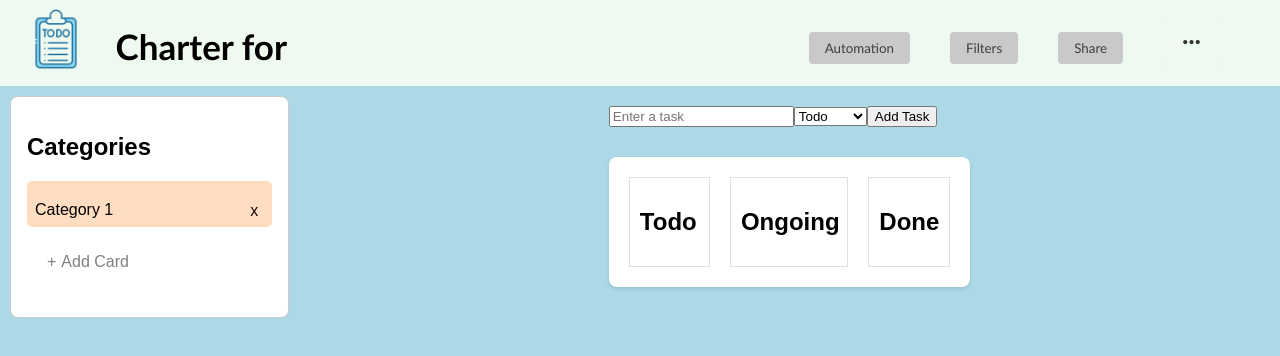
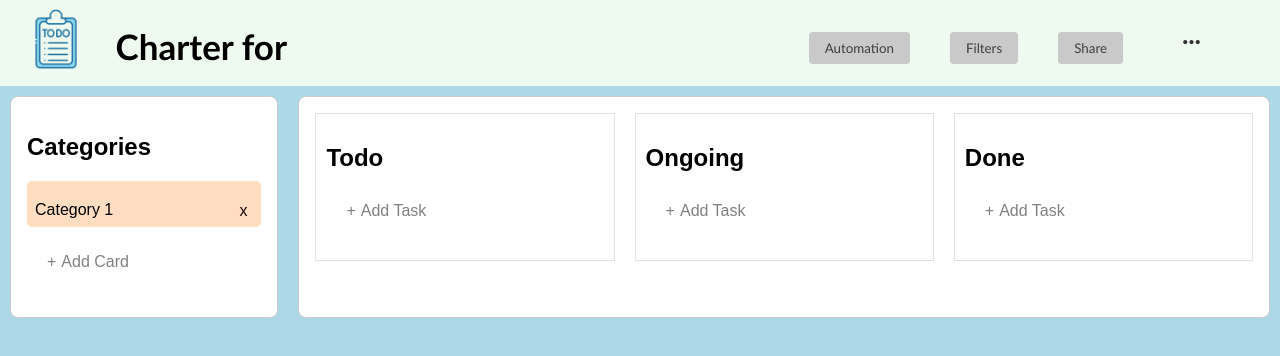
Before and after one commit to Amtizma/ProiectSOPM, a React (Create React App) app: page / in a window 1280 px wide. Shown: the top 356 px of the page. Built offline with nearby package versions, Linux system fonts and the light colour scheme.

Commit message:
add tasks

```diff
--- a/src/AddTask.js
+++ b/src/AddTask.js
@@ -1,10 +1,13 @@
 import React, { useState } from 'react';
-import AddTaskForm from './AddTaskForm';
-import './tasks.css'; // make sure this path is correct
+import './tasks.css';
+import TaskColumn from './TaskColumn';
 
 function AddTask() {
-  const [tasks, setTasks] = useState({ todo: [], ongoing: [], done: [] });
-  const [activeColumn, setActiveColumn] = useState('');
+  const [tasks, setTasks] = useState({
+    todo: [],
+    ongoing: [],
+    done: []
+  });
 
   const handleAddTask = (taskDescription, category) => {
     const newTask = { id: Date.now(), description: taskDescription };
@@ -12,28 +15,30 @@ function AddTask() {
       ...prevTasks,
       [category]: [...prevTasks[category], newTask]
     }));
-    setActiveColumn(category); // Highlight the column where the new task is added
-    setTimeout(() => setActiveColumn(''), 2000); // Remove highlight after 2 seconds
+  };
+
+  const deleteTasks = (category, taskId) => {
+    setTasks(prevTasks => {
+      const updatedTasks = { ...prevTasks };
+      updatedTasks[category] = updatedTasks[category].filter(task => task.id !== taskId);
+      return updatedTasks;
+    });
   };
 
   return (
-    <div>
-      <div className='form-container'>
-        <AddTaskForm onAddTask={handleAddTask} />
-      </div>
-      <div className='task-categories-container'>
+      <div className="task-containers">
         <div className='task-columns'>
           {Object.entries(tasks).map(([category, tasks]) => (
-            <div key={category} className={`task-column ${activeColumn === category ? 'active' : ''}`}>
-              <h2>{category.charAt(0).toUpperCase() + category.slice(1)}</h2>
-              {tasks.map(task => (
-                <div key={task.id} className='task'>{task.description}</div>
-              ))}
-            </div>
+              <TaskColumn
+                  key={category}
+                  category={category}
+                  tasks={tasks}
+                  onAddTask={handleAddTask}
+                  onDeleteTask={deleteTasks}
+              />
           ))}
         </div>
       </div>
-    </div>
   );
 }
 
--- a/src/AddTaskForm.js
+++ b/src/AddTaskForm.js
@@ -1,37 +1,52 @@
-// AddTaskForm.js
 import React, { useState } from 'react';
 
-function AddTaskForm({ onAddTask }) {
+const AddTaskForm = ({ onAddTask, category }) => {
+  const [showForm, setShowForm] = useState(false);
   const [task, setTask] = useState('');
-  const [category, setCategory] = useState('todo'); // set default category
+
+  const handleButtonClick = () => {
+    setShowForm(true);
+  };
 
   const handleSubmit = (e) => {
     e.preventDefault();
-    if (task) {
+    if (task.trim() !== '') {
       onAddTask(task, category);
       setTask('');
-      setCategory('todo'); // reset to default category
+      setShowForm(false);
     }
+  };
+
+  const handleCancel = () => {
+    setShowForm(false);
+    setTask('');
   };
 
   return (
       <div>
+        {showForm ? (
             <form onSubmit={handleSubmit}>
               <input
+                  className="category-name-textbox"
                   type="text"
                   value={task}
                   onChange={(e) => setTask(e.target.value)}
                   placeholder="Enter a task"
               />
-        <select value={category} onChange={(e) => setCategory(e.target.value)}>
-          <option value="todo">Todo</option>
-          <option value="ongoing">Ongoing</option>
-          <option value="done">Done</option>
-        </select>
-        <button type="submit">Add Task</button>
+              <button type="submit" className="confirm-add-category-button">
+                Add Task
+              </button>
+              <button type="button" onClick={handleCancel} className="cancel-add-category-button">
+                X
+              </button>
             </form>
+        ) : (
+            <button onClick={handleButtonClick} className="add-category-button">
+              Add Task
+            </button>
+        )}
       </div>
   );
-}
+};
 
 export default AddTaskForm;
--- a/src/App.css
+++ b/src/App.css
@@ -45,7 +45,7 @@
   display: flex;
   justify-content: space-around;
   margin-top: 20px;
-  width: 80%;
+  width: 100%;
 }
 
 .categorie {
--- a/src/App.js
+++ b/src/App.js
@@ -13,9 +13,7 @@ const App = () => {
             <TopBar />
             <div className="categoriesAndTasks">
             <CategoryPage />
-            <div className="categorii">
             <TaskPage/>
-            </div>
             </div>
         </div>
 
--- /dev/null
+++ b/src/TaskColumn.js
@@ -0,0 +1,34 @@
+import React, { useState } from 'react';
+import AddTaskForm from './AddTaskForm';
+
+function TaskColumn({ category, tasks, onAddTask, onDeleteTask }) {
+    const [activeColumn, setActiveColumn] = useState('');
+
+    const handleColumnHighlight = () => {
+        setActiveColumn(category); // Highlight the column
+        setTimeout(() => setActiveColumn(''), 2000); // Remove highlight after 2 seconds
+    };
+
+    const handleDeleteTask = (taskId) => {
+        onDeleteTask(category, taskId);
+    };
+
+    return (
+        <div className={`task-column ${activeColumn === category ? 'active' : ''}`}>
+            <h2>{category.charAt(0).toUpperCase() + category.slice(1)}</h2>
+            {tasks.map(task => (
+                <div key={task.id} className='task'>
+                    {task.description}
+                    <button onClick={() => handleDeleteTask(task.id)} className='delete-category-button'>
+                        x
+                    </button>
+                </div>
+            ))}
+            <div className='form-container'>
+                <AddTaskForm onAddTask={onAddTask} category={category} onHighlight={handleColumnHighlight} />
+            </div>
+        </div>
+    );
+}
+
+export default TaskColumn;
--- a/src/categories.css
+++ b/src/categories.css
@@ -1,4 +1,3 @@
-/* Stilizare pentru containerul ce conține categoriile */
 .categories {
     border: 1px solid #ccc;
     border-radius: 8px;
--- a/src/tasks.css
+++ b/src/tasks.css
@@ -1,4 +1,12 @@
-
+.task-containers{
+    border: 1px solid #ccc;
+    border-radius: 8px;
+    padding: 16px;
+    margin: 10px;
+    width: 80%;
+    background-color: white;
+    z-index: 0;
+}
 /* Container for all task categories */
 .task-categories-container {
     background-color: white;
@@ -21,7 +29,7 @@
   /* ...previous CSS styles... */
 
 .form-container {
-    margin-bottom: 30px; /* Increased space between the form and the columns */
+
 }
 
 
@@ -29,7 +37,7 @@
 .task-column {
     border: 1px solid #e1e1e1; /* Light grey border for delineation */
     padding: 10px;
-    width: 30%;
+    width: 33%;
     transition: transform 0.3s ease; /* Smooth transition for scaling */
 }
 
@@ -50,3 +58,6 @@
 body, button, input, select, h2 {
     font-family: 'Arial', sans-serif;
 }
+.taskInput{
+    width: 100%;
+}
```
Also changed, not shown: src/AddTaskDef.js (+11 -5 lines). Lines whose indentation alone changed are shown as unchanged.
